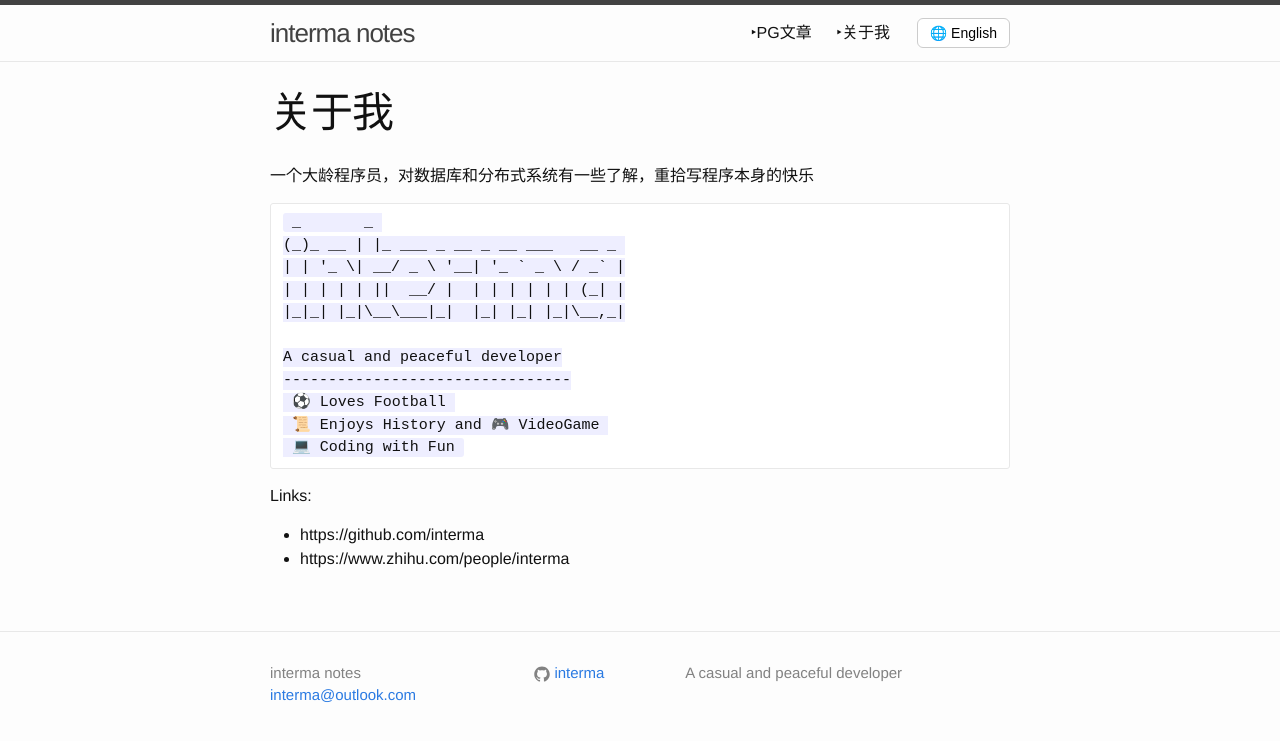
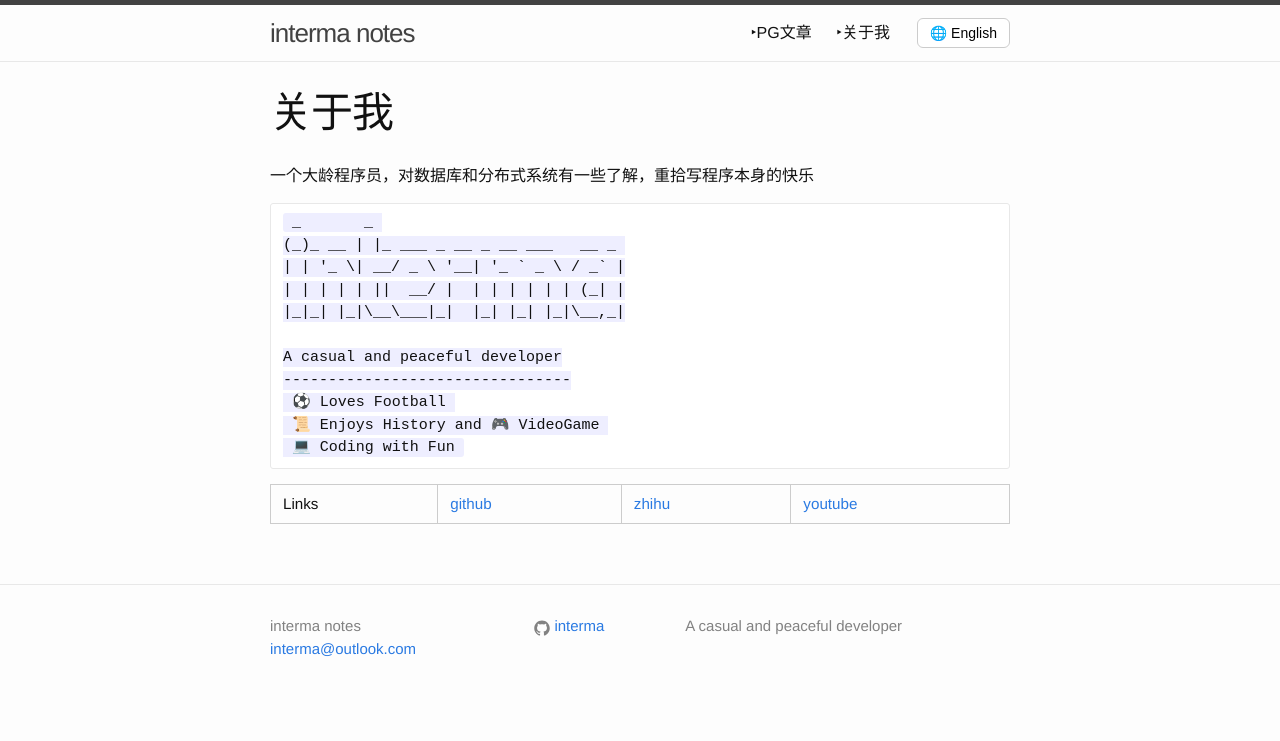
Before and after one commit to interma/interma.github.io, a Jekyll site: the page built from about.markdown, in a window 1280 px wide. Shown: the top 741 px of the page. Built offline with Jekyll 4.4.1, drawn with Linux system fonts in a browser that asks for light colours.

Commit message:
add table style

````diff
--- a/_sass/_base.scss
+++ b/_sass/_base.scss
@@ -184,7 +184,28 @@ pre {
     }
 }
 
+/* 表格样式 */
+table {
+  border-collapse: collapse; /* 合并边框 */
+  width: 100%;
+  margin: 1em 0;
+  font-size: 0.95em;
+}
 
+th, td {
+  border: 1px solid #ccc; /* 边框 */
+  padding: 8px 12px;
+  text-align: left;
+}
+
+th {
+  background-color: #f2f2f2; /* 表头背景 */
+  font-weight: bold;
+}
+
+tr:nth-child(even) {
+  background-color: #fafafa; /* 斑马条纹 */
+}
 
 /**
  * Icons
--- a/about.markdown
+++ b/about.markdown
@@ -19,6 +19,4 @@ nav_order: 10
  💻 Coding with Fun
 ```
 
-Links:
-- https://github.com/interma
-- https://www.zhihu.com/people/interma
+Links | [github](https://github.com/interma) | [zhihu](https://www.zhihu.com/people/interma) | [youtube](https://www.youtube.com/@user-interma/playlists)
````
